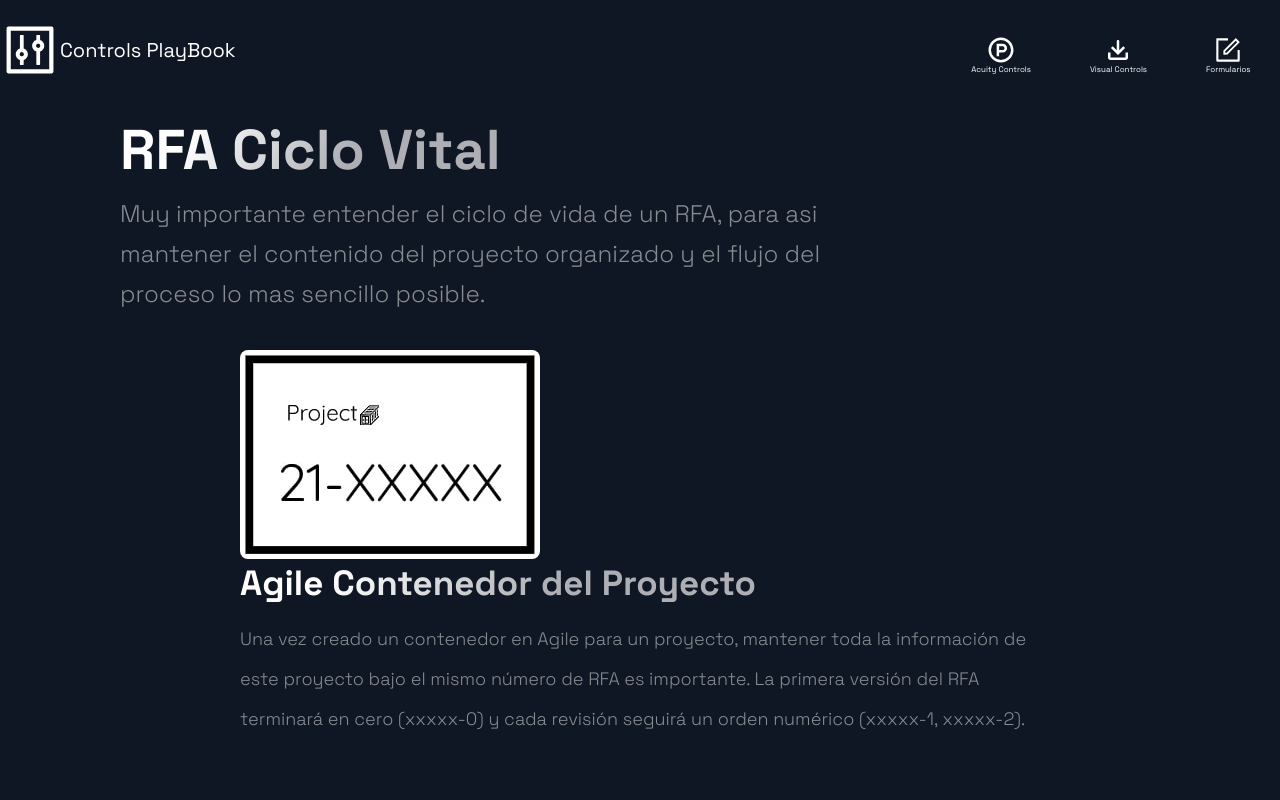
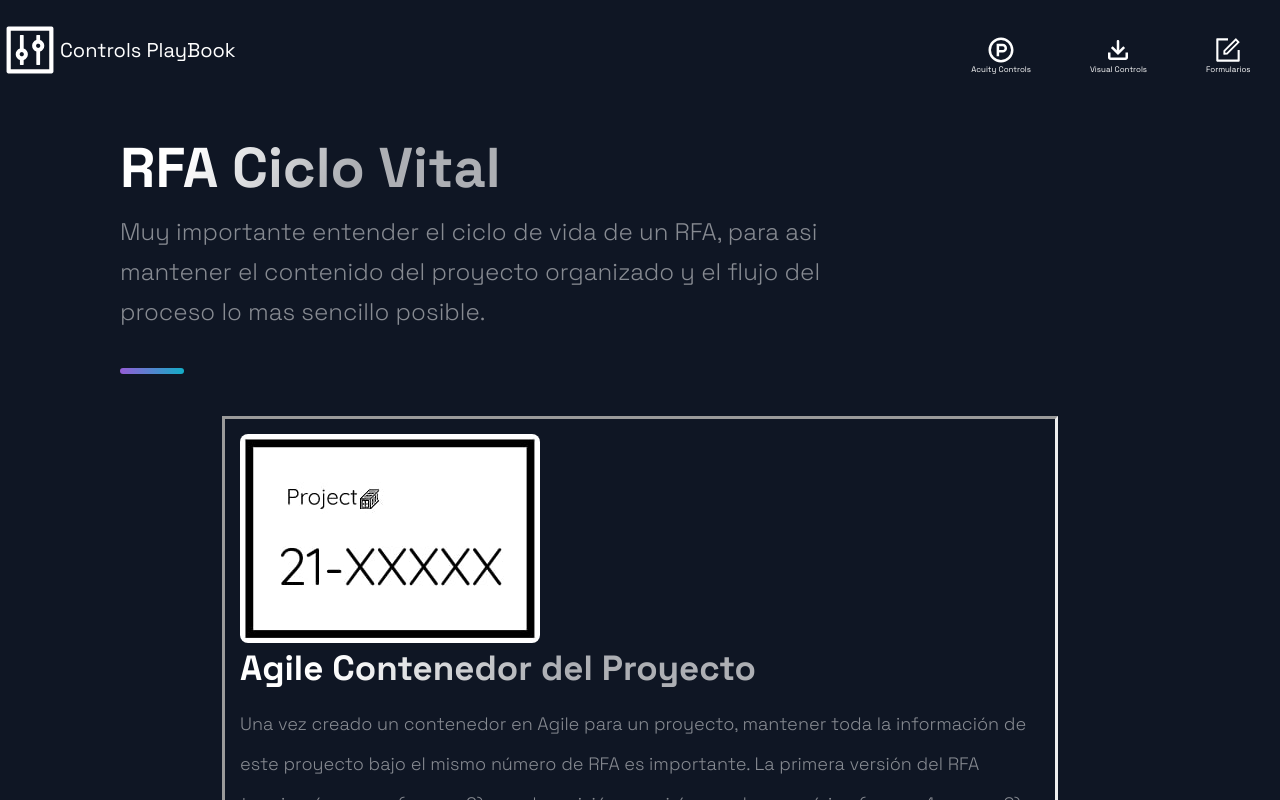
Before and after one commit to rogercerpa/controlsplaybook, a Next.js app: page /RFACycle in a window 1280 px wide. Shown: the top 800 px of the page. Built offline with nearby package versions, Linux system fonts and the light colour scheme.

Commit message:
updated the RFA page styling

```diff
--- a/src/components/RFACyle/RFALifeCycleStyles.js
+++ b/src/components/RFACyle/RFALifeCycleStyles.js
@@ -16,7 +16,9 @@ flex-direction: row;
 }
 `
 export const GridItem = styled.div`
-
+  border-style: inset;
+  padding: 15px;
+  margin: 5px;
 `
 //  flex-grow: 4;
 export const SectionTitle = styled.h3`
--- a/src/pages/RFACycle.js
+++ b/src/pages/RFACycle.js
@@ -1,14 +1,18 @@
 import React from 'react';
 import { Layout2 } from '../layout/Layout2';
-import { Section, SectionText, SectionTitle } from '../styles/GlobalComponents';
+import { Section, SectionText, SectionTitle, SectionDivider  } from '../styles/GlobalComponents';
 import RFALifeCycle from '../components/RFACyle/RFALifeCycle';
 
 const RFACycle = () => {
     return (
         <Layout2>
             <Section>
+                <br />
                   <SectionTitle>RFA Ciclo Vital</SectionTitle>
                 <SectionText>Muy importante entender el ciclo de vida de un RFA, para asi mantener el contenido del proyecto organizado y el flujo del proceso lo mas sencillo posible.</SectionText>
+                <SectionDivider />
+                <br />
+                <br />
                 <RFALifeCycle />
             </Section>
         </Layout2>
```
Also changed, not shown: src/components/RFACyle/RFALifeCycle.js (+1 -7 lines).
